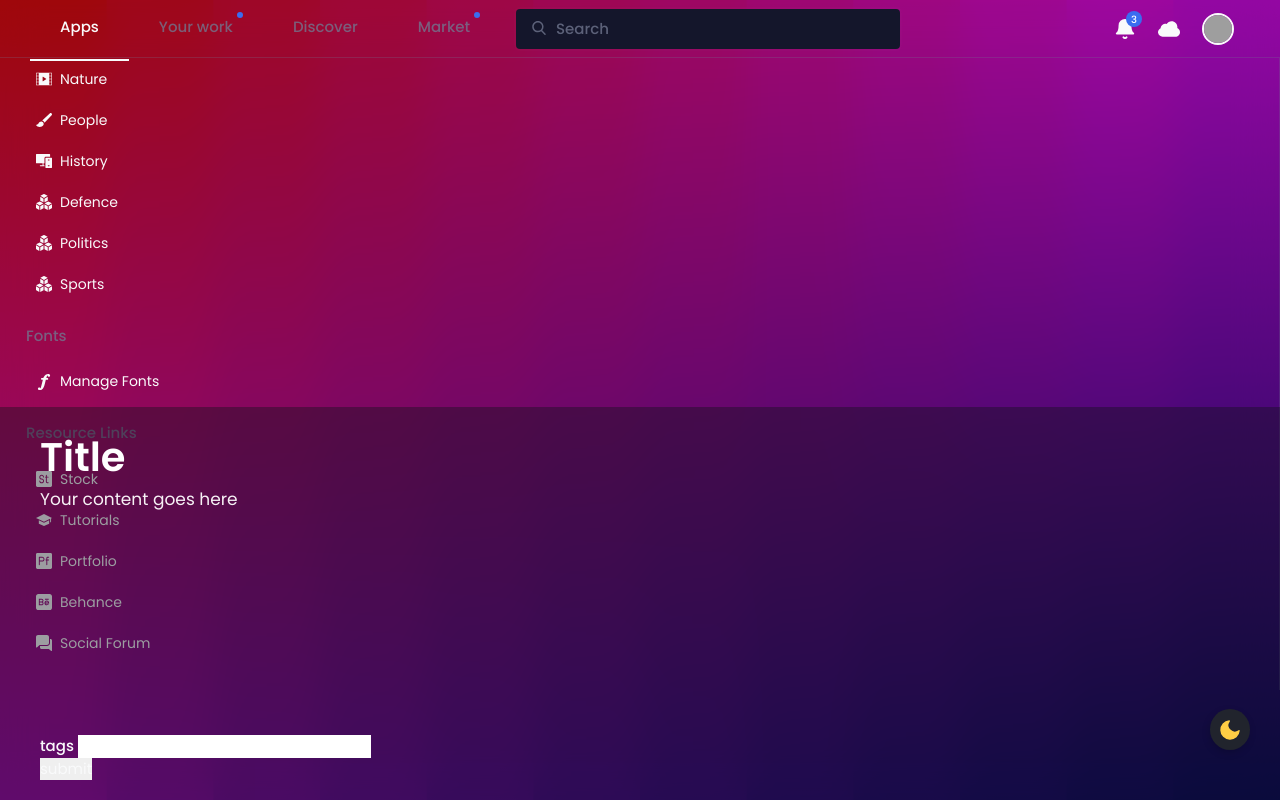
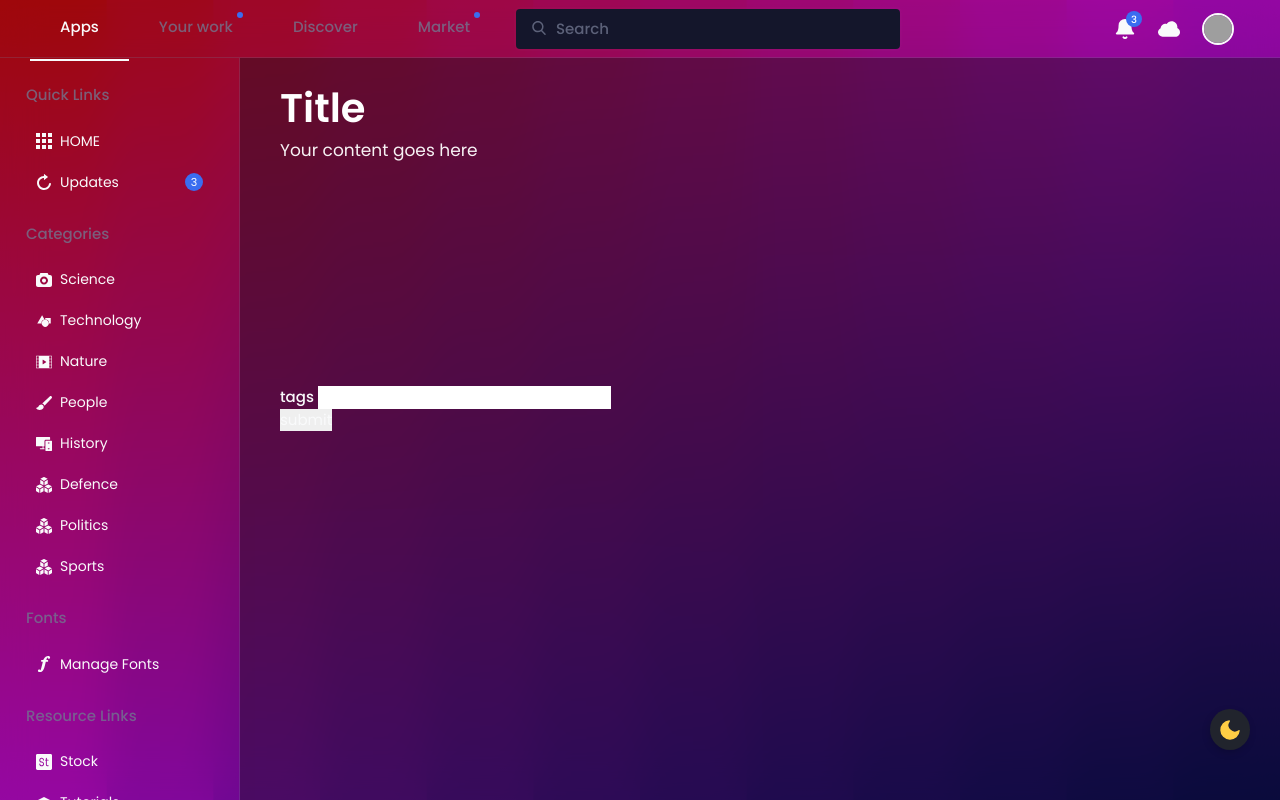
Before and after one commit to ANKITRAY-1/penclever-frontend, a React (Create React App) app in the folder penclever/: page /editor in a window 1280 px wide. Built offline with nearby package versions, Linux system fonts and the light colour scheme; grey boxes are pictures that could not be loaded; a web font is replaced by a local one.

Commit message:
warpper1

```diff
--- a/penclever/src/app.scss
+++ b/penclever/src/app.scss
@@ -1336,7 +1336,7 @@ nav {
    }
 }
 
-.wrapper {
+.wrapper1 {
    display: grid;
    grid-template-columns: 1fr;
    justify-content: center;
--- a/penclever/src/components/404 error.jsx
+++ b/penclever/src/components/404 error.jsx
@@ -4,7 +4,7 @@ const PageNotFound = () => {
 
     return (
 
-        <section className="wrapper">
+        <section className="wrapper1">
 
             <div className="container">
 
```
